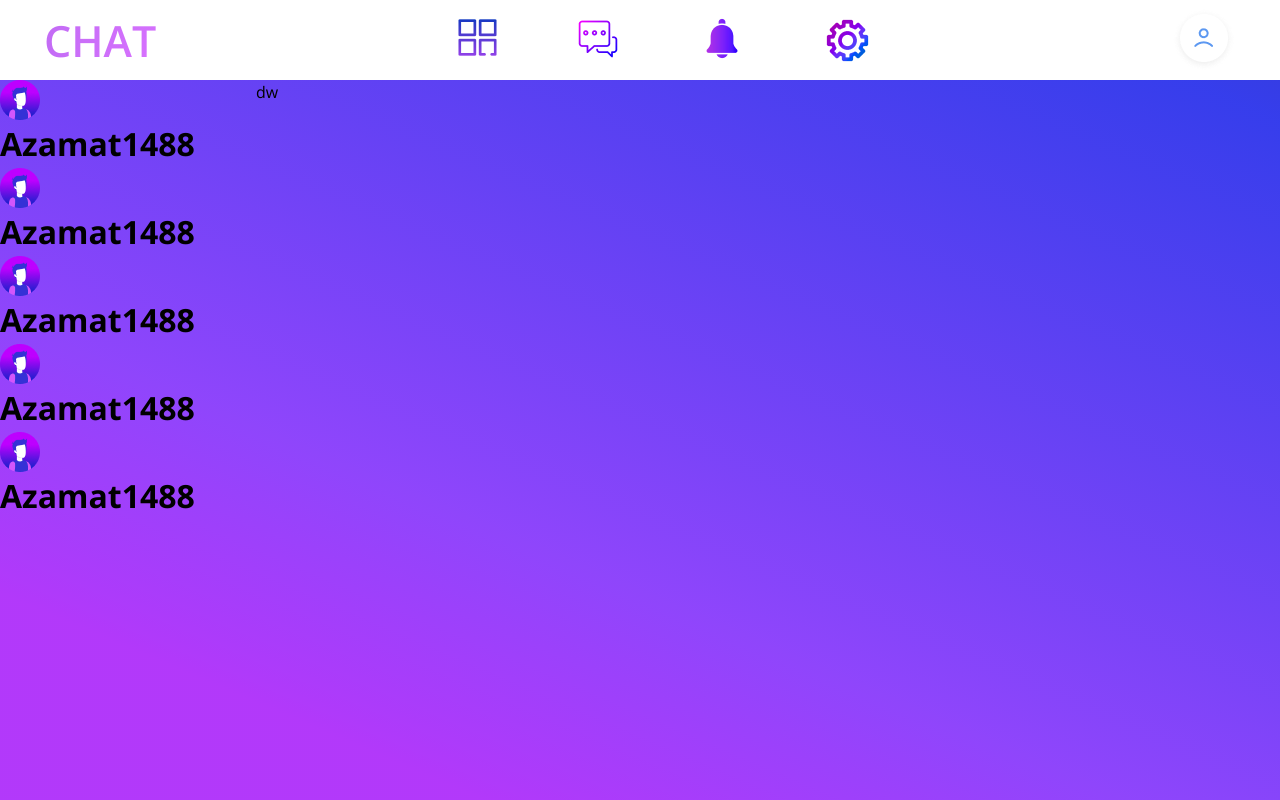
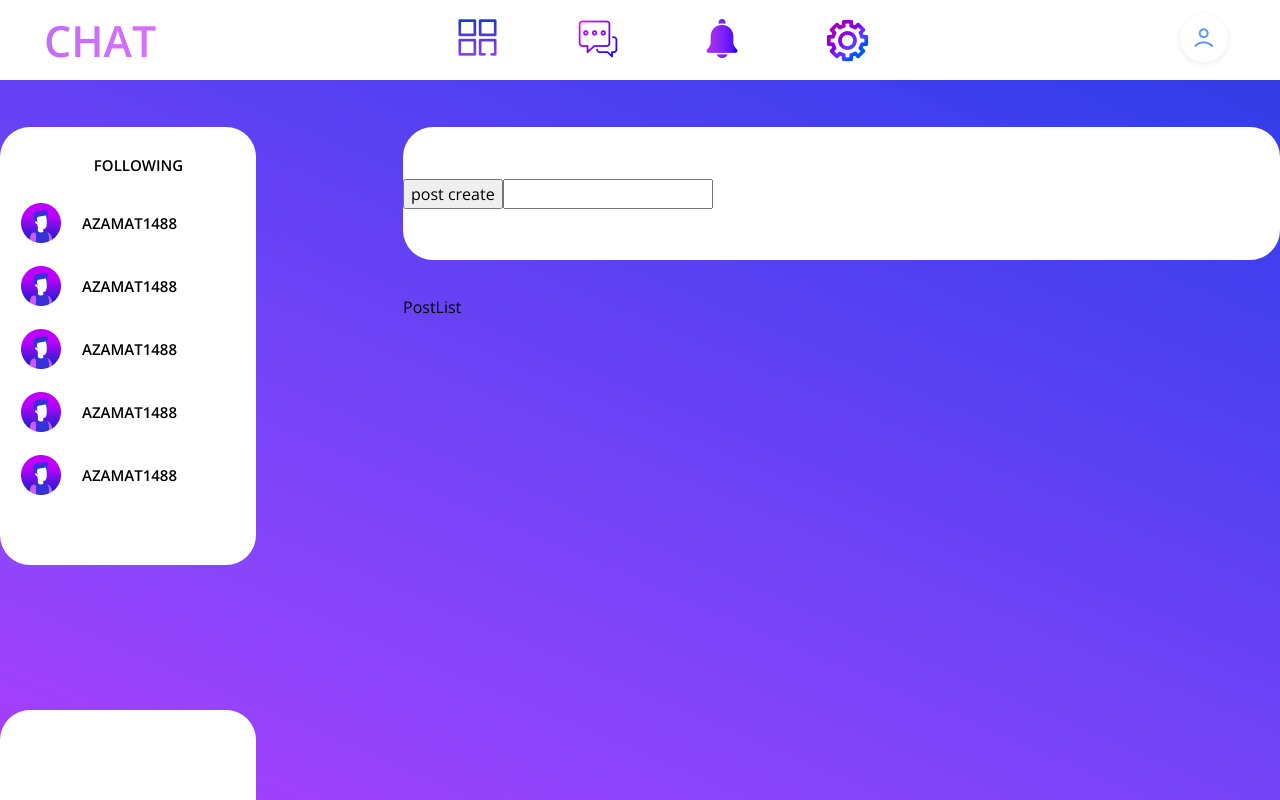
Before and after one commit to Azazlokus/MusicMessanger, a React (Create React App) app in the folder my-app/: page /news in a window 1280 px wide. Shown: the top 800 px of the page. Built offline with nearby package versions, Linux system fonts and the light colour scheme.

Commit message:
Начал верстать страницу с новостями

```diff
--- a/my-app/src/Components/Pages/News/News.css
+++ b/my-app/src/Components/Pages/News/News.css
@@ -9,3 +9,12 @@
     max-width: 1440px;
     margin: 0 auto;
 }
+.news__posts{
+    height: 100vh;
+    width: 100%;
+    padding-top: 47px;
+    padding-left: 147px;
+    display: flex;
+    flex-direction: column;
+    row-gap: 35px;
+}
--- a/my-app/src/Components/Pages/News/News.tsx
+++ b/my-app/src/Components/Pages/News/News.tsx
@@ -2,6 +2,8 @@ import React from 'react';
 import Header from "../../UI/Header/Header";
 import SideBar from "../../UI/SideBar/SideBar";
 import './News.css';
+import PostForm from "../../UI/Posts/PostForm";
+import PostList from "../../UI/Posts/PostList";
 
 const News = () => {
     return (
@@ -10,7 +12,8 @@ const News = () => {
             <div className={'news__content'}>
                 <SideBar/>
                 <div className={'news__posts'}>
-                    dw
+                    <PostForm/>
+                    <PostList/>
                 </div>
             </div>
         </div>
--- /dev/null
+++ b/my-app/src/Components/UI/Posts/PostForm.tsx
@@ -0,0 +1,21 @@
+import React from 'react';
+import './Posts.css';
+import MyButton from "../Button/MyButton";
+
+const PostForm = () => {
+    return (
+        <div>
+            <div className={'postform__container'}>
+                <button className={'postform__create'}>post create</button>
+
+                <input type={'text'} className={'postform__input'}/>
+
+                <div className={'postform__btn'}>
+
+                </div>
+            </div>
+        </div>
+    );
+};
+
+export default PostForm;
--- /dev/null
+++ b/my-app/src/Components/UI/Posts/PostList.tsx
@@ -0,0 +1,12 @@
+import React from 'react';
+import './Posts.css';
+
+const PostList = () => {
+    return (
+        <div>
+            PostList
+        </div>
+    );
+};
+
+export default PostList;
--- /dev/null
+++ b/my-app/src/Components/UI/Posts/Posts.css
@@ -0,0 +1,8 @@
+/*Styles for PostForm*/
+.postform__container{
+    display: flex;
+    height: 133px;
+    align-items: center;
+    background-color: #FFFFFF;
+    border-radius: 30px;
+}
--- a/my-app/src/Components/UI/SideBar/SideBar.css
+++ b/my-app/src/Components/UI/SideBar/SideBar.css
@@ -2,10 +2,50 @@
 .sidebar__container{
     height: 100%;
     width: 100%;
+    display: flex;
+    flex-direction: column;
+    row-gap: 145px;
+    padding-top: 47px;
+    padding-bottom: 40px;
 }
 .sidebar__follow{
-
+    background-color: #FFFFFF;
+    border-radius: 30px;
+    display: flex;
+    flex-direction: column;
+    padding-top: 28px;
+    padding-left: 21px;
+    padding-bottom: 70px;
+    row-gap: 28px;
+}
+.sidebar__follow_title{
+    font-weight: 600;
+    font-size: 15px;
+    line-height: 20px;
+    text-transform: uppercase;
+    color: #000000;
+    align-self: center;
+}
+.sidebar__follow_list{
+    display: flex;
+    flex-direction: column;
+    row-gap: 23px;
+}
+.sidebar__follow_item{
+    display: flex;
+    column-gap: 21px;
+}
+.sidebar__follow_name{
+    font-weight: 600;
+    font-size: 15px;
+    line-height: 20px;
+    text-transform: uppercase;
+    color: #000000;
+    align-self: center;
 }
 .sidebar__nav{
-
+    background-color: #FFFFFF;
+    height: 382px;
+    width: 100%;
+    border-radius: 30px;
 }
--- a/my-app/src/Components/UI/SideBar/SideBar.tsx
+++ b/my-app/src/Components/UI/SideBar/SideBar.tsx
@@ -1,10 +1,13 @@
 import React, {FC} from 'react';
 import ava from '../../../Img/Avatar.png';
+import './SideBar.css';
 
 const SideBar:FC = () => {
     return (
         <div className={'sidebar__container'}>
-            <ul className={'sidebar__follow'}>
+            <div className={'sidebar__follow'}>
+                <h1 className={'sidebar__follow_title'}>following</h1>
+                <ul className={'sidebar__follow_list'}>
                     <li className={'sidebar__follow_item'}>
                         <img src={ava} alt={'Avatar'} className={'sidebar__follow_avatar'}/>
                         <h1 className={'sidebar__follow_name'}>Azamat1488</h1>
@@ -25,8 +28,8 @@ const SideBar:FC = () => {
                         <img src={ava} alt={'Avatar'} className={'sidebar__follow_avatar'}/>
                         <h1 className={'sidebar__follow_name'}>Azamat1488</h1>
                     </li>
-
                 </ul>
+            </div>
 
             <div className={'sidebar__nav'}>
 
```
Also changed, not shown: my-app/src/Components/UI/Posts/PostItem.tsx (added, +12 -0 lines). Lines whose indentation alone changed are shown as unchanged.
